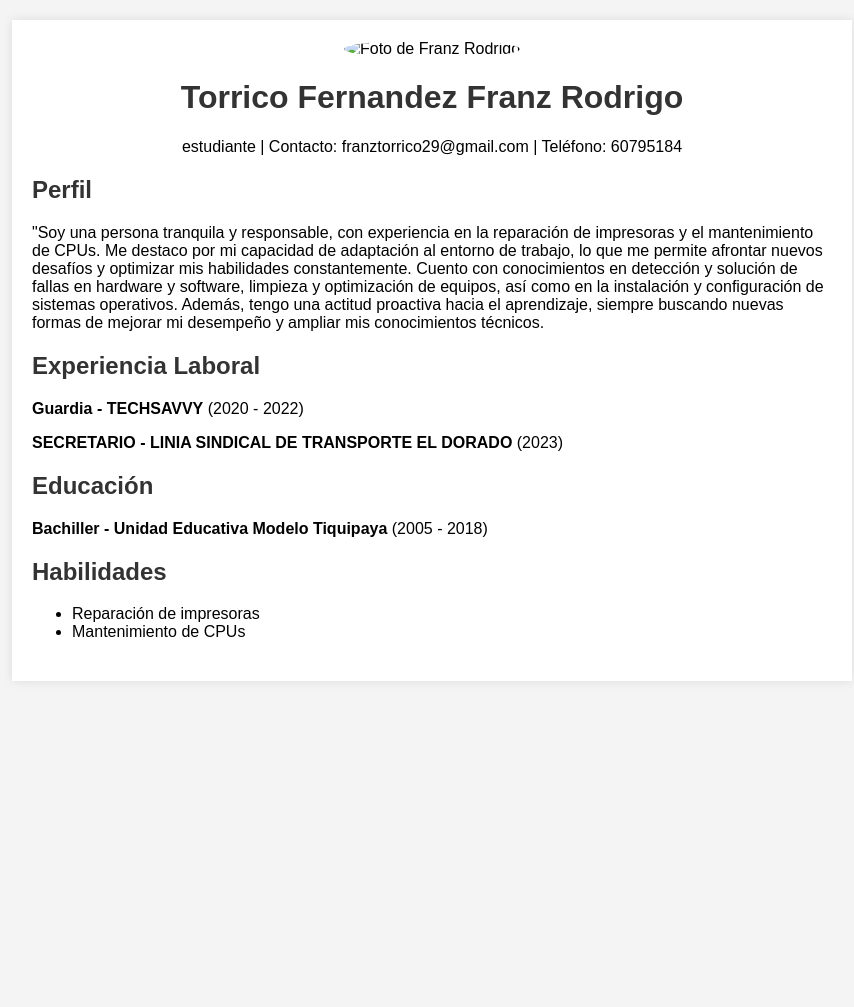
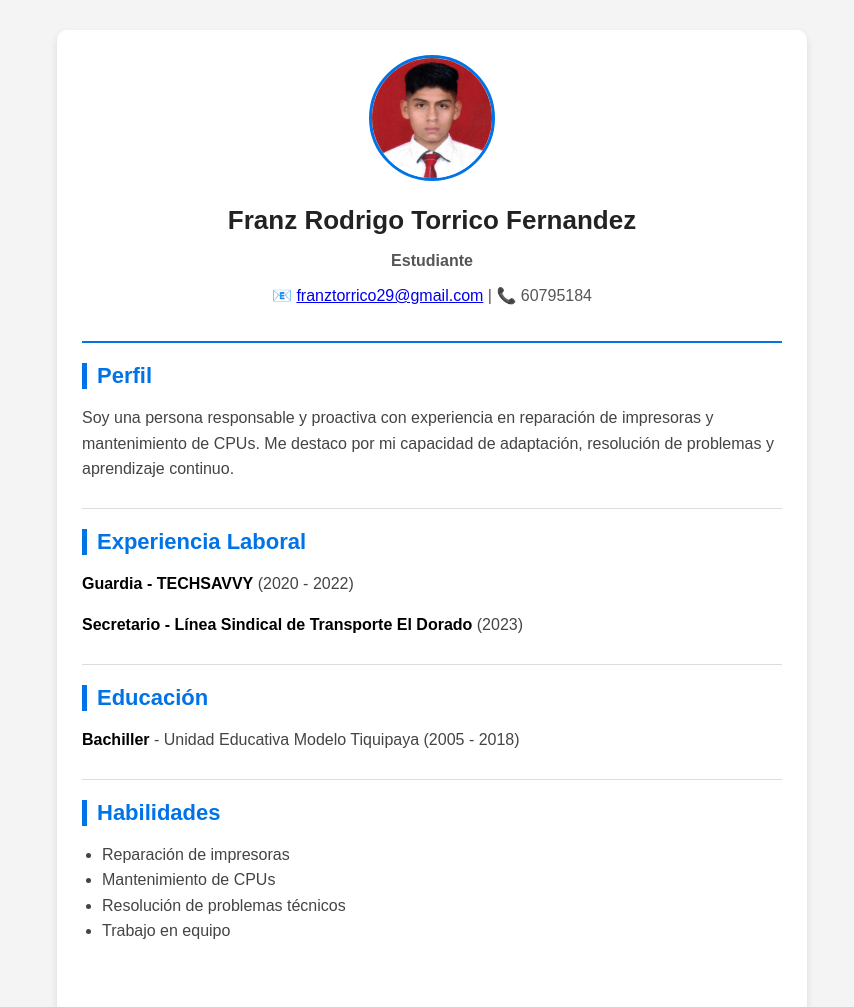
Before and after one commit to Franzto12/presentation, a plain HTML site: page index.html in a window 1280 px wide. Shown: the top 1007 px of the page, without its empty margins (208-1062 px from the left). Before the commit the page ends 800 px from the top, so only its background shows below. Drawn offline with Linux system fonts and the light colour scheme; files that its build step writes are made by us from their sources.

Commit message:
Actualización de imagen y cambios en HTML/CSS

```diff
--- /dev/null
+++ b/css/styles.css
@@ -0,0 +1,98 @@
+/* Estilos generales */
+body {
+    font-family: 'Arial', sans-serif;
+    margin: 0;
+    padding: 0;
+    background-color: #f4f4f4;
+    color: #333;
+}
+
+/* Contenedor principal */
+.container {
+    max-width: 700px;
+    margin: 30px auto;
+    background: #fff;
+    padding: 25px;
+    border-radius: 10px;
+    box-shadow: 0 4px 8px rgba(0, 0, 0, 0.1);
+}
+
+/* Encabezado */
+.header {
+    text-align: center;
+    padding-bottom: 20px;
+    border-bottom: 2px solid #0073e6;
+}
+
+.header img {
+    width: 120px;
+    height: 120px;
+    border-radius: 50%;
+    border: 3px solid #0073e6;
+    margin-bottom: 10px;
+}
+
+.header h1 {
+    font-size: 26px;
+    margin: 10px 0;
+    color: #222;
+}
+
+.header p {
+    font-size: 16px;
+    color: #555;
+}
+
+/* Secciones */
+.section {
+    margin-top: 20px;
+    padding-bottom: 10px;
+    border-bottom: 1px solid #ddd;
+}
+
+.section:last-child {
+    border-bottom: none;
+}
+
+.section h2 {
+    font-size: 22px;
+    border-left: 5px solid #0073e6;
+    padding-left: 10px;
+    color: #0073e6;
+    margin-bottom: 10px;
+}
+
+.section p, .section ul {
+    font-size: 16px;
+    line-height: 1.6;
+    color: #444;
+}
+
+.section ul {
+    padding-left: 20px;
+}
+
+/* Experiencia laboral */
+.section strong {
+    color: #000;
+}
+
+/* Responsivo */
+@media (max-width: 600px) {
+    .container {
+        padding: 15px;
+    }
+
+    .header img {
+        width: 100px;
+        height: 100px;
+    }
+
+    .header h1 {
+        font-size: 22px;
+    }
+
+    .section h2 {
+        font-size: 20px;
+    }
+}
--- a/index.html
+++ b/index.html
@@ -3,7 +3,8 @@
 <head>
     <meta charset="UTF-8">
     <meta name="viewport" content="width=device-width, initial-scale=1.0">
-    <title>Currículum Vitae</title>
+    <title>Currículum Vitae - Franz Rodrigo Torrico Fernandez</title>
+    <link rel="stylesheet" href="styles.css">
     <style>
         body {
             font-family: Arial, sans-serif;
@@ -12,54 +13,68 @@
             background-color: #f4f4f4;
         }
         .container {
-            max-width: 800px;
-            margin: 20px auto;
+            max-width: 700px;
+            margin: 30px auto;
             background: white;
-            padding: 20px;
-            box-shadow: 0 0 10px rgba(0, 0, 0, 0.1);
+            padding: 25px;
+            box-shadow: 0 4px 8px rgba(0, 0, 0, 0.1);
+            border-radius: 10px;
+        }
+        .header {
+            text-align: center;
+            margin-bottom: 20px;
+        }
+        .header img {
+            width: 120px;
+            height: 120px;
+            border-radius: 50%;
+            margin-bottom: 10px;
         }
         h1, h2 {
             color: #333;
-        }
-        .header {
-            text-align: center;
+            margin-bottom: 10px;
         }
         .section {
             margin-bottom: 20px;
+            padding-bottom: 10px;
+            border-bottom: 1px solid #ddd;
+        }
+        .section:last-child {
+            border-bottom: none;
+        }
+        ul {
+            padding-left: 20px;
         }
     </style>
 </head>
 <body>
     <div class="container">
-<div class="header">
-    <img src="tu_foto.jpg" alt="Foto de Franz Rodrigo" width="150" height="150" style="border-radius: 50%;">
-    <h1>Torrico Fernandez Franz Rodrigo</h1>
-            <p>estudiante | Contacto: franztorrico29@gmail.com | Teléfono: 60795184</p>
+        <div class="header">
+            <img src="Imagenes/foto.jpg" alt="Foto de Franz Rodrigo">
+            <h1>Franz Rodrigo Torrico Fernandez</h1>
+            <p><strong>Estudiante</strong></p>
+            <p>📧 <a href="mailto:franztorrico29@gmail.com">franztorrico29@gmail.com</a> | 📞 60795184</p>
         </div>
         <div class="section">
             <h2>Perfil</h2>
-            <p>"Soy una persona tranquila y responsable, con experiencia en la reparación de impresoras
-                 y el mantenimiento de CPUs. Me destaco por mi capacidad de adaptación al entorno de trabajo,
-                 lo que me permite afrontar nuevos desafíos y optimizar mis habilidades constantemente.
-                Cuento con conocimientos en detección y solución de fallas en hardware y software, limpieza y
-                optimización de equipos, así como en la instalación y configuración de sistemas operativos.
-                Además, tengo una actitud proactiva hacia el aprendizaje, siempre buscando nuevas formas de mejorar
-                mi desempeño y ampliar mis conocimientos técnicos.</p>
+            <p>Soy una persona responsable y proactiva con experiencia en reparación de impresoras y mantenimiento de CPUs. Me destaco por mi capacidad de adaptación, resolución de problemas y aprendizaje continuo.</p>
         </div>
         <div class="section">
             <h2>Experiencia Laboral</h2>
             <p><strong>Guardia - TECHSAVVY</strong> (2020 - 2022)</p>
-            <p><strong>SECRETARIO - LINIA SINDICAL DE TRANSPORTE EL DORADO</strong> (2023)</p>
+            <p><strong>Secretario - Línea Sindical de Transporte El Dorado</strong> (2023)</p>
         </div>
         <div class="section">
             <h2>Educación</h2>
-            <p><strong>Bachiller - Unidad Educativa Modelo Tiquipaya</strong> (2005 - 2018)</p>
+            <p><strong>Bachiller</strong> - Unidad Educativa Modelo Tiquipaya (2005 - 2018)</p>
         </div>
         <div class="section">
             <h2>Habilidades</h2>
             <ul>
                 <li>Reparación de impresoras</li>
                 <li>Mantenimiento de CPUs</li>
+                <li>Resolución de problemas técnicos</li>
+                <li>Trabajo en equipo</li>
             </ul>
         </div>
     </div>
```
Also changed, not shown: Imagenes/foto.jpg (added).
